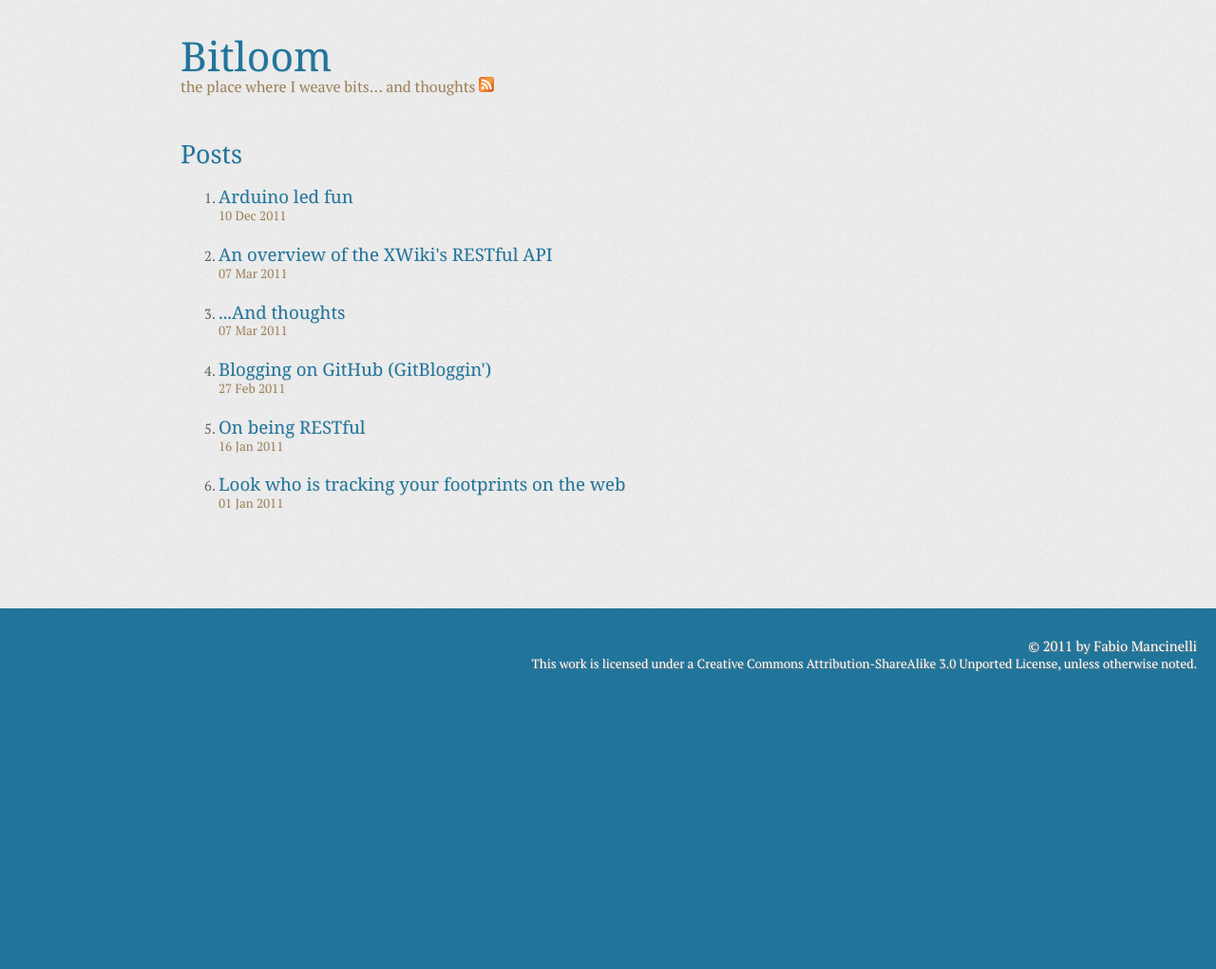
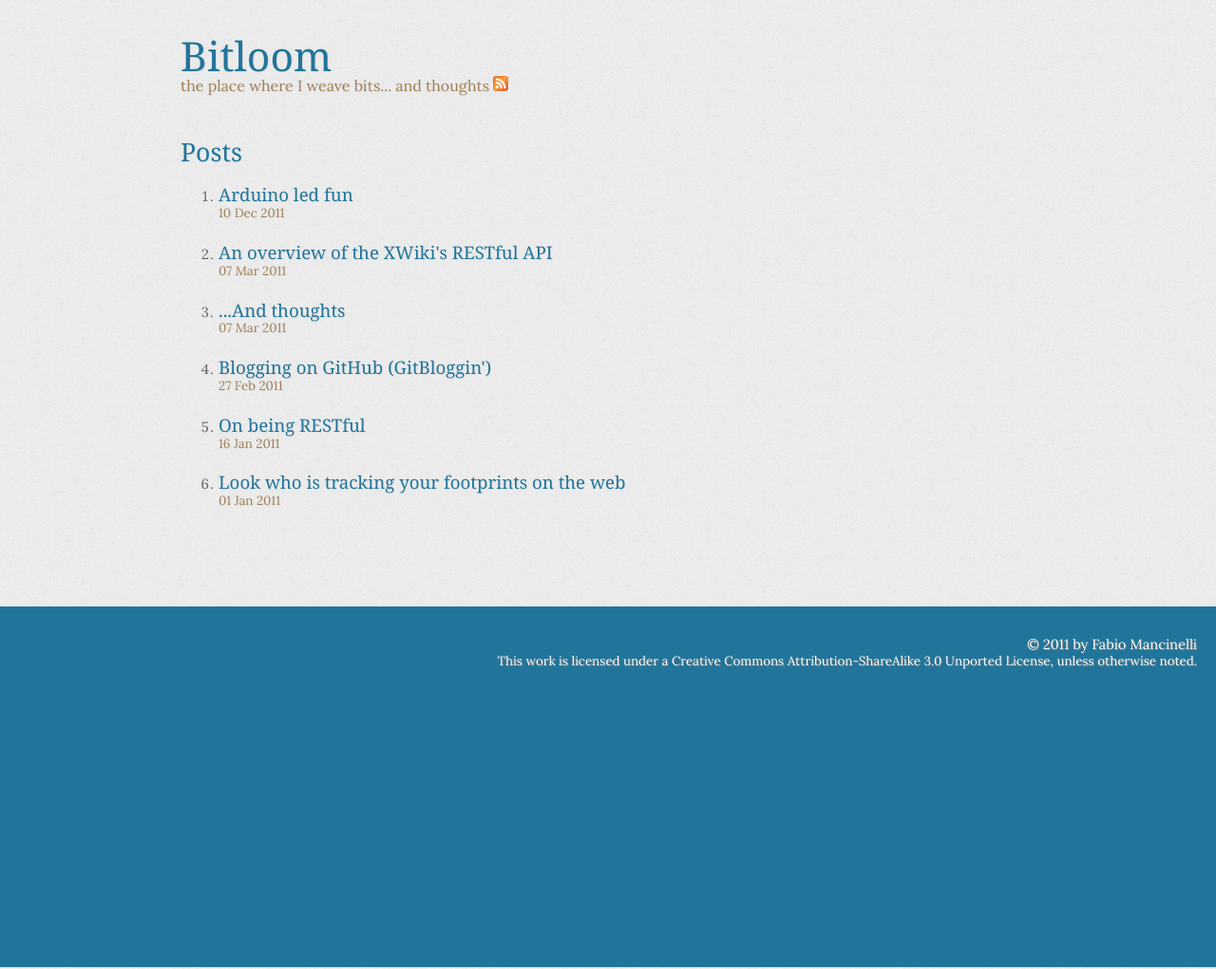
Before and after one commit to fmancinelli/fmancinelli.github.com, a Jekyll site: the page built from index.html, in a window 1280 px wide. Shown: the whole page at 95% size. Built offline with Jekyll 4.4.1, drawn with Linux system fonts in a browser that asks for light colours; comment, search, counter and statistics services are not loaded.

Commit message:
Changed font and text color

```diff
--- a/_layouts/default.html
+++ b/_layouts/default.html
@@ -1,7 +1,7 @@
 <!DOCTYPE html>
 <html>
 <head>
-  <link href='http://fonts.googleapis.com/css?family=PT+Serif' rel='stylesheet' type='text/css'>
+  <link href='http://fonts.googleapis.com/css?family=Lora' rel='stylesheet' type='text/css'>
   <link rel="stylesheet" type="text/css" href="/stylesheets/style.css"/>
   <link rel="stylesheet" type="text/css" href="/stylesheets/syntax.css"/>
   <link rel="alternate" type="application/atom+xml" href="atom.xml"/>
--- a/stylesheets/style.css
+++ b/stylesheets/style.css
@@ -20,9 +20,10 @@
 body {
     /*background: #FFFFFF url(/images/top-grad.png) repeat-x;*/
     background-image: url(/images/background.png);
-    font-family: "PT Serif";
+    font-family: "Lora";
     margin: 0px;
     padding: 0px;
+    color: #393B40;
 }
 
 code {
@@ -128,7 +129,7 @@
 
 section#posts h3 {
     color: #9F8158 ;
-    font-family: "PT Serif";
+    font-family: "Lora";
     font-size: 10pt;
     font-weight: normal;
     margin-top: -1px;
@@ -160,7 +161,7 @@
 
 article.post header h2 {
     color: #9F8158;
-    font-family: "PT Serif";
+    font-family: "Lora";
     font-size: 10pt;
     font-weight: normal;
     margin: 0px;
```
